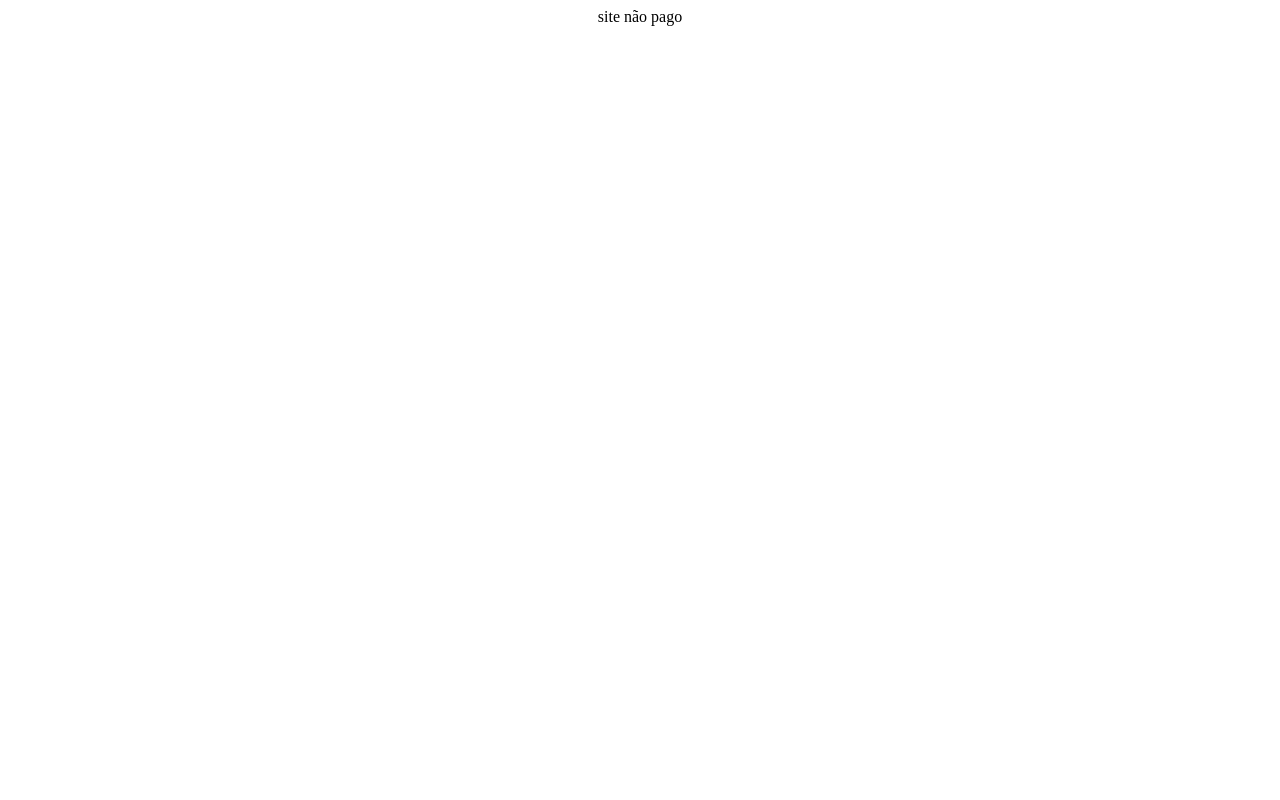
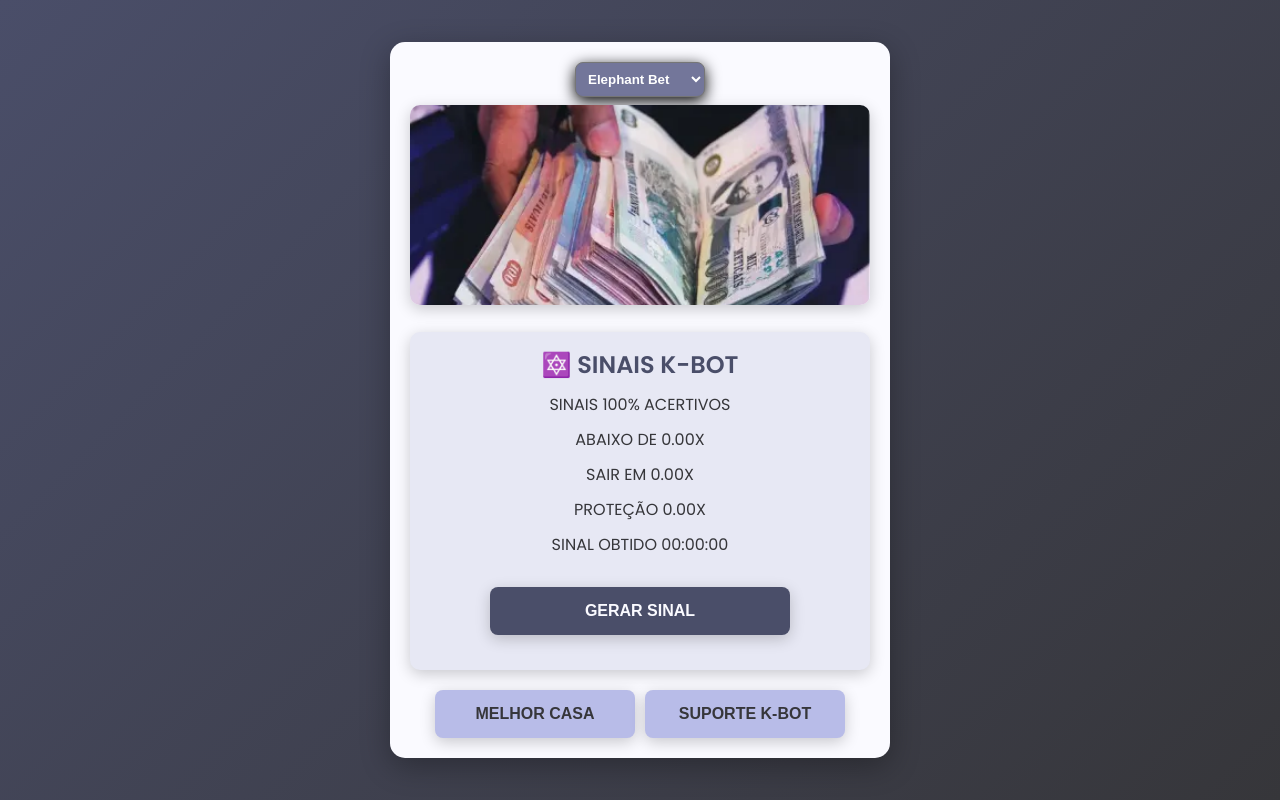
Before and after one commit to servicemoz/Egredo-aviator, a plain HTML site: page index.html in a window 1280 px wide. Drawn offline with Linux system fonts and the light colour scheme.

Commit message:
Tualiza
Ction

```diff
--- a/index.html
+++ b/index.html
@@ -1 +1,251 @@
-<center>site não pago</center>
+<!DOCTYPE html>
+<html lang="pt-BR">
+
+<head>
+  <meta charset="UTF-8">
+  <meta name="viewport" content="width=device-width, initial-scale=1.0">
+  <title>SINAIS K-BOT</title>
+  <link href="https://fonts.googleapis.com/css2?family=Poppins:wght@400;600&display=swap" rel="stylesheet">
+  <style>
+    /* Reset CSS */
+    * {
+      margin: 0;
+      padding: 0;
+      box-sizing: border-box;
+    }
+
+    body {
+      font-family: 'Poppins', sans-serif;
+      background: linear-gradient(135deg, #4a4e69, #36363A);
+      color: #FAFAFF;
+      display: flex;
+      justify-content: center;
+      align-items: center;
+      min-height: 100vh;
+      padding: 20px;
+    }
+
+    #container {
+      background: #FAFAFF;
+      border-radius: 15px;
+      box-shadow: 0 8px 30px rgba(0, 0, 0, 0.3);
+      padding: 20px;
+      max-width: 500px;
+      width: 100%;
+      text-align: center;
+    }
+
+    /* Seção de Imagens */
+    #image-section {
+      margin-bottom: 20px;
+    }
+
+    #img {
+      width: 100%;
+      height: 200px; /* Altura fixa para a imagem */
+      border-radius: 10px;
+      object-fit: cover; /* Garante que a imagem cubra o espaço sem distorção */
+      box-shadow: 0 4px 15px rgba(0, 0, 0, 0.2);
+    }
+
+    /* Seção de Sinais */
+    #signals-section {
+      background: #E7E8F4;
+      border-radius: 10px;
+      padding: 15px;
+      margin-bottom: 20px;
+      box-shadow: 0 4px 15px rgba(0, 0, 0, 0.2);
+    }
+
+    #signals-section h1 {
+      font-size: 24px;
+      color: #4a4e69;
+      margin-bottom: 10px;
+    }
+
+    #signals-section p {
+      font-size: 16px;
+      color: #36363A;
+      margin: 10px 0;
+    }
+
+    /* Seção de Botões */
+    #buttons-section {
+      display: flex;
+      flex-wrap: wrap;
+      gap: 10px;
+      justify-content: center;
+    }
+
+    button {
+      background: #B8BCE8;
+      border: none;
+      border-radius: 8px;
+      padding: 15px 20px;
+      font-size: 16px;
+      font-weight: bold;
+      color: #36363A;
+      cursor: pointer;
+      transition: transform 0.3s ease, background 0.3s ease;
+      flex: 1 1 calc(50% - 20px);
+      max-width: 200px;
+      box-shadow: 0 4px 15px rgba(0, 0, 0, 0.2);
+    }
+
+    button:hover {
+      transform: scale(1.05);
+      background: #9fa4d8;
+    }
+
+    #star {
+      background: #4a4e69;
+      color: #FAFAFF;
+      width: 100%;
+      max-width: 300px;
+      margin: 20px auto;
+    }
+
+    #star:hover {
+      background: #36363A;
+    }
+
+    @media (max-width: 600px) {
+      h1 {
+        font-size: 20px;
+      }
+
+      p {
+        font-size: 14px;
+      }
+
+      button {
+        font-size: 14px;
+        padding: 10px 15px;
+      }
+    }
+
+    #opt {
+      background: #73769A;
+      padding: 8px;
+      margin-bottom: 8px;
+      box-shadow: 0 4px 15px rgba(0, 0, 0, 1);
+      border-radius: 8px;
+      color: white;
+      font-weight: bold;
+    }
+  </style>
+</head>
+
+<body>
+
+  <div id="container">
+      <select id="opt">
+        <option>Elephant Bet</option>
+        <option>placard</option>
+        <option>Megagamelive</option>
+        <option>Ola bet</option>
+        <option>888Bets</option>
+      </select>
+    <!-- Seção de Imagens -->
+    <div id="image-section">
+      <img id="img" src="img2.png" alt="SINAIS K-BOT">
+    </div>
+
+    <!-- Seção de Sinais -->
+    <div id="signals-section">
+      <h1>🔯 SINAIS K-BOT</h1>
+      <p>SINAIS 100% ACERTIVOS</p>
+      <p id="apo">ABAIXO DE 0.00X</p>
+      <p id="sai">SAIR EM 0.00X</p>
+      <p id="prote">PROTEÇÃO 0.00X</p>
+      <p id="hora">SINAL OBTIDO 00:00:00</p>
+      <button id="star" onclick="pause()"><b>GERAR SINAL</b></button>
+    </div>
+
+    <!-- Seção de Botões -->
+    <div id="buttons-section">
+      <button onclick="btn1()"><b> MELHOR CASA</b></button>
+      <button onclick="btn2()"><b>SUPORTE K-BOT</b></button>
+
+    </div>
+  </div>
+
+  <script>
+    function btn1() {
+      window.open("https://media1.placard.co.mz/redirect.aspx?pid=8235&bid=1690");
+    }
+    function btn2() {
+      window.open("https://wa.me/258873485880?text=Desejo uma ajuda no bot");
+    }
+    function btn3() {
+      window.open("https://wa.me/258872390673?text=Notei um erro no bot");
+    }
+    function btn4() {
+      window.open("https://wa.me/258872390673?text=Desejo solicitar a criança do meu bot web por 500MT");
+    }
+
+    let apos;
+    let sai;
+    let hora;
+    let minute;
+    let d;
+    let second;
+
+    var image = document.querySelector("#img");
+
+    var imagens = [
+      "img.png",
+      "img2.png",
+      "img4.png"
+    ];
+
+    index = 0;
+
+    function troc() {
+      img.src = imagens[index];
+      index++;
+
+      if (index >= imagens.length) {
+        index = 0;
+      }
+    }
+
+    setInterval(troc, 7000);
+
+    function pause() {
+      let num1 = Math.floor(Math.random() * 8) + 1 + "." + Math.floor(Math.random() * 100);
+      let num3 = Math.floor(Math.random() * 1) + 1 + "." + Math.floor(Math.random() * 100);
+      let num2 = Math.floor(Math.random() * 4) + 1 + "." + Math.floor(Math.random() * 99);
+
+      apos = document.getElementById("apo").textContent = "ABAIXO DE " + num1 + "X✅";
+      prote = document.getElementById("prote").textContent = "PROTEÇÃO " + num3 + "X✅";
+      sai = document.getElementById("sai").textContent = "SAIR EM " + num2 + "X✅";
+      d = new Date();
+      hora = d.getHours();
+      minute = d.getMinutes();
+      second = d.getSeconds();
+      var hora = (hora + ":" + minute + ":" + second);
+
+      document.getElementById("hora").textContent = "SINAL OBTIDO " + hora;
+      var botao = document.getElementById("star");
+
+      var contador = 60;
+
+      botao.disabled = true;
+      botao.textContent = `AGUARDE... ${contador}s`;
+
+      var intervalo = setInterval(function () {
+        contador--;
+        botao.textContent = `AGUARDE... ${contador}S`;
+
+        if (contador <= 0) {
+          clearInterval(intervalo);
+          botao.disabled = false;
+          botao.textContent = "GERAR SINAL";
+        }
+      }, 1000);
+    }
+  </script>
+</body>
+
+</html>
```
